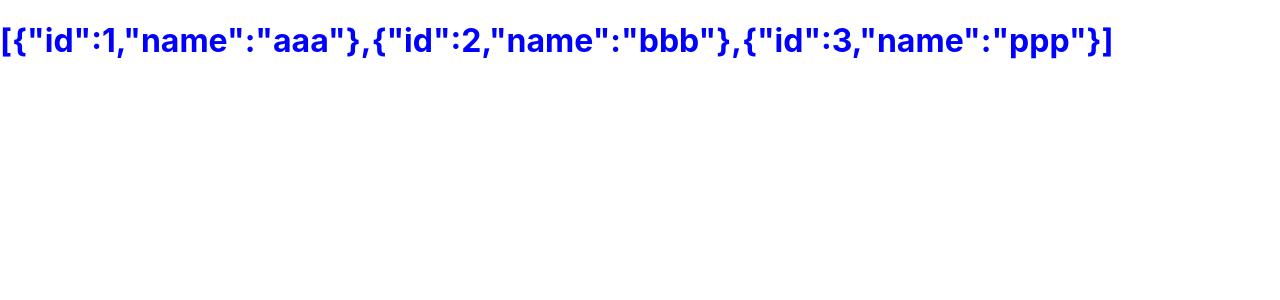
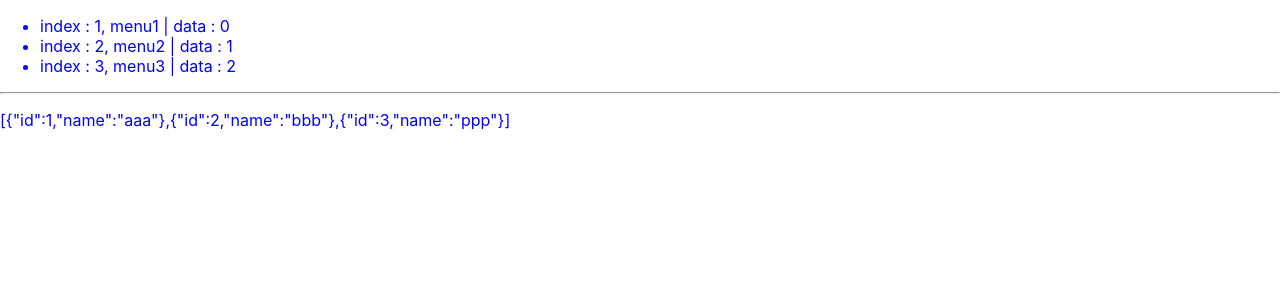
Before and after one commit to ImaMature/reactstudy, a React (Create React App) app: page / in a window 1280 px wide. Shown: the top 300 px of the page. Built offline with nearby package versions, Linux system fonts and the light colour scheme.

Commit message:
배열 수정하는 법 및 반복문에 대한 설명 수정

```diff
--- a/src/App.js
+++ b/src/App.js
@@ -1,25 +1,10 @@
 import "./App.css";
+import MapTest from "./Test";
 
 function App() {
-   const list = [
-      { id: 1, name: "aaa" },
-      { id: 2, name: "bbb" },
-      { id: 3, name: "ccc" },
-   ];
-   const newName = { name: "kkk" };
-   const listNo1 = { ...list[1], ...newName }; //배열 특정 인덱스만 값 바꾸기
-   console.log(list);
-   console.log(listNo1);
-   const updateNameDto = {
-      id: 3,
-      name: "ppp",
-   };
-   //배열에서 특정 key의 value 변경하기
-   const newList = list.map(index => (index.id === updateNameDto.id ? { ...index, ...updateNameDto } : index));
-   const jsonStr = JSON.stringify(newList);
    return (
       <div class="app-style">
-         <h1>{jsonStr}</h1>
+         <MapTest />
       </div>
    );
 }
--- a/src/Test.js
+++ b/src/Test.js
@@ -1,10 +1,41 @@
 export default function MapTest() {
+   //배열 반복문으로 출력하기
    const menus = [
       { key: 1, value: "menu1" },
       { key: 2, value: "menu2" },
       { key: 3, value: "menu3" },
    ];
-   const menuList = menus.map((index, data) => <li key={index}>{data}</li>);
+   const menuList = menus.map((index, data) => (
+      <li key={index}>
+         index : {index.key}, {index.value} | data : {data}
+      </li>
+   ));
+   /*==============================================================================*/
+   //배열에서 특정 값 수정하기
+   const list = [
+      { id: 1, name: "aaa" },
+      { id: 2, name: "bbb" },
+      { id: 3, name: "ccc" },
+   ];
+   const newName = { name: "kkk" };
+   const listNo1 = { ...list[1], ...newName }; //배열 특정 인덱스만 값 바꾸기
+   console.log(list);
+   console.log(listNo1);
+   const updateNameDto = {
+      id: 3,
+      name: "ppp",
+   };
+   //배열에서 특정 key의 value 변경하기
+   const newList = list.map(index => (index.id === updateNameDto.id ? { ...index, ...updateNameDto } : index));
+   const jsonStr = JSON.stringify(newList);
 
-   return <ul>{menuList}</ul>;
+   return (
+      <div>
+         <ul>{menuList}</ul>
+         <hr></hr>
+         <div>
+            <p>{jsonStr}</p>
+         </div>
+      </div>
+   );
 }
```
